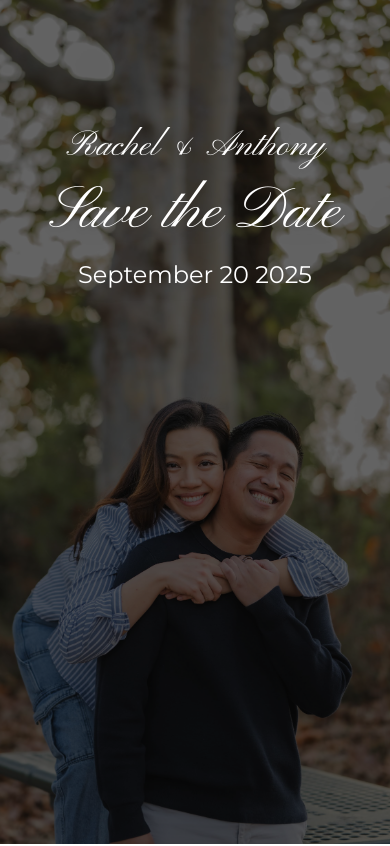
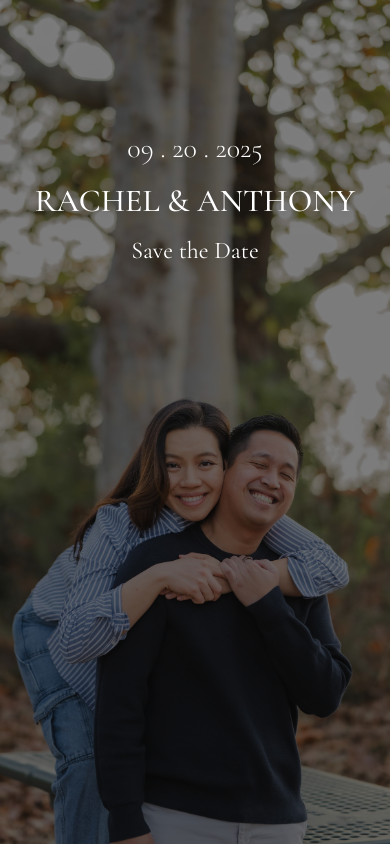
Before and after one commit to anthony-df-nguyen/anthony_rachel, a Next.js app: page /save_the_date in a window 390 px wide. Shown: the top 846 px of the page. Built offline with nearby package versions, Linux system fonts and the light colour scheme.

Commit message:
new font

```diff
--- a/app/globals.scss
+++ b/app/globals.scss
@@ -28,9 +28,13 @@ body {
   font-family: var(--fancy);
 }
 
+.titles {
+  font-family: var(--titles);
+}
+
 
 .fancyTitle {
-  @apply text-center fancy text-4xl lg:text-6xl
+  @apply text-center titles text-4xl lg:text-6xl
 }
 
 .absoluteCenter {
@@ -42,5 +46,5 @@ body {
 }
 
 .button {
-  @apply rounded-md bg-[var(--accent)] px-6 py-2 text-xl font-semibold text-white shadow-sm hover:bg-emerald-500 focus-visible:outline focus-visible:outline-2 focus-visible:outline-offset-2 focus-visible:outline-emerald-600
+  @apply rounded-md bg-[var(--accent)] px-4 py-2 text-xl titles tracking-widest font-semibold text-white shadow-sm hover:bg-emerald-500 focus-visible:outline focus-visible:outline-2 focus-visible:outline-offset-2 focus-visible:outline-emerald-600 opacity-90
 }
--- a/app/layout.tsx
+++ b/app/layout.tsx
@@ -1,6 +1,6 @@
 import type { Metadata } from "next";
 import Header from "../components/Archive/Header2";
-import { Pinyon_Script, Playfair_Display, Montserrat, Raleway } from "next/font/google";
+import { Pinyon_Script, Trirong, Montserrat, Cormorant_Garamond } from "next/font/google";
 import "./globals.scss";
 
 const Fancy = Pinyon_Script({
@@ -9,11 +9,23 @@ const Fancy = Pinyon_Script({
   preload: false,
 });
 
+// const Body = Raleway({
+//   weight: ["400", "500", "600", "700", "800"],
+//   variable: "--body",
+//   preload: false,
+// });
+
 const Body = Montserrat({
-  weight: ["100","200","300","400", "500", "600", "700", "800"],
+  weight: ["100", "200", "300","400", "500", "600", "700", "800"],
   variable: "--body",
   preload: false,
 });
+
+const Titles = Cormorant_Garamond({
+  weight: ["300","400", "500", "600", "700"],
+  variable: "--titles",
+  preload: false,
+})
 
 export const metadata: Metadata = {
   title: "Save the Date | Rachel & Anthony",
@@ -28,7 +40,7 @@ export default function RootLayout({
   return (
     <html lang="en">
       <meta name="robots" content="noindex,nofollow" />
-      <body className={`${Fancy.variable} ${Body.variable} antialiased`}>
+      <body className={`${Fancy.variable} ${Body.variable} ${Titles.variable} antialiased`}>
         <div className="pt-100 relative">{children}</div>
       </body>
     </html>
--- a/app/realHome.tsx
+++ b/app/realHome.tsx
@@ -17,20 +17,23 @@ export default function Home() {
       <div className="absolute top-0 left-0 w-full h-screen">
         <HeroImage
           portraitPhotoIndex={32}
-          landscapePhotoIndex={19}
+          landscapePhotoIndex={4}
           justify="start"
           opacity={0.5}
-          breakpoint={1300}
+          breakpoint={768}
         >
-          <div className="fancy text-white text-center text-6xl xl:text-7xl drop-shadow-lg">
-            We're Getting Married!
+          <div className="titles text-center text-white font-extralight text-[1.75rem] xl:text-[2.5rem] 2xl:text-[3rem]  drop-shadow-lg">
+            <div className="">09 . 20 . 2025</div>
           </div>
-          <div className="mt-4 body text-center text-white font-semibold text-xl xl:text-4xl  drop-shadow-lg">
-            September 20 2025
+          <div className="mt-2 titles uppercase text-white font-medium text-center text-[2rem] xl:text-[2.75rem] 2xl:text-[4rem] drop-shadow-lg">
+            Rachel & Anthony
           </div>
-          <div className="mt-4 xl:mt-7 body text-center text-white text-md font-light xl:text-2xl drop-shadow-lg">
+          <div className="relative mt-2 titles text-center text-white text-[1.5rem] xl:text-[1.75rem] 2xl:text-[2.25rem] drop-shadow-lg">
             <CountdownTimer />
           </div>
+          <a className="button mt-4" href="https://www.zola.com/wedding/anthonyandrachelseptember20/rsvp">
+            <button>RSVP</button>
+          </a>
         </HeroImage>
       </div>
       <div className="h-screen" />
--- a/app/save_the_date/page.tsx
+++ b/app/save_the_date/page.tsx
@@ -1,19 +1,27 @@
 import HeroImage from "@/components/Hero/Hero";
+import HeroSlideshow from "@/components/Hero/HeroSlidershow";
 import Section from "@/components/Section";
 import Header from "@/components/Navigation/Header";
 
 export default function SaveTheDate() {
   return (
     <div>
-      <HeroImage portraitPhotoIndex={32} landscapePhotoIndex={9} breakpoint={1200} opacity={0.4} justify="start">
-        <div className="fancy text-white text-center text-4xl xl:text-[3rem] drop-shadow-lg">
+      {/* <HeroSlideshow /> */}
+      <HeroImage
+        portraitPhotoIndex={32}
+        landscapePhotoIndex={4}
+        justify="start"
+        opacity={0.5}
+        breakpoint={768}
+      >
+        <div className="titles text-center text-white font-extralight text-[1.75rem] xl:text-[2.5rem] 2xl:text-[3rem]  drop-shadow-lg">
+          <div className="">09 . 20 . 2025</div>
+        </div>
+        <div className="mt-2 titles uppercase text-white font-medium text-center text-[2rem] xl:text-[2.75rem] 2xl:text-[4rem] drop-shadow-lg">
           Rachel & Anthony
         </div>
-        <div className="mt-4 xl:mt-8 fancy text-white text-center text-6xl xl:text-[6rem] drop-shadow-lg">
+        <div className="relative mt-2 titles text-center text-white text-[1.5rem] xl:text-[1.75rem] 2xl:text-[2.25rem] drop-shadow-lg">
           Save the Date
-        </div>
-        <div className="mt-4 xl:mt-8 body text-center text-white font-weight-bold text-2xl xl:text-[2rem] drop-shadow-lg ">
-          September 20 2025
         </div>
       </HeroImage>
       <div className="">
--- a/components/Countdown.tsx
+++ b/components/Countdown.tsx
@@ -78,17 +78,17 @@ const CountdownTimer: React.FC<CountdownTimerProps> = ({ mockNow }) => {
   return (
     <div className="text-center block mx-auto body">
       {timeLeft.months !== undefined ? (
-        <p>
+        <div>
           {timeLeft.months} months | {timeLeft.days} days
-        </p>
+        </div>
       ) : timeLeft.days !== undefined ? (
-        <p>
+        <div>
           {timeLeft.days} days | {timeLeft.hours} hours
-        </p>
+        </div>
       ) : (
-        <p>
+        <div>
           {timeLeft.hours} hours | {timeLeft.minutes} minutes | {timeLeft.seconds} seconds
-        </p>
+        </div>
       )}
     </div>
   );
--- a/components/FAQs/FAQ.tsx
+++ b/components/FAQs/FAQ.tsx
@@ -16,7 +16,7 @@ export default function FAQs() {
               <Disclosure key={faq.question} as="div" className="pt-6">
                 <dt>
                   <DisclosureButton className="group flex w-full items-start justify-between text-left text-gray-900">
-                    <span className="text-base/7 font-semibold">
+                    <span className="text-base/7 font-medium">
                       {faq.question}
                     </span>
                     <span className="ml-6 flex h-7 items-center">
--- a/components/Hero/Hero.tsx
+++ b/components/Hero/Hero.tsx
@@ -87,7 +87,7 @@ const HeroImage = ({
       <div
         className={`absolute inset-0 flex flex-col items-center ${
           (justify === "start" && !isLandscape) && "mt-[15vh] justify-start"
-        } ${isLandscape && "justify-center"}`}
+        } ${isLandscape && "justify-center"} ${justify === "center" && "justify-center"}`}
       >
         {children}
       </div>
--- a/components/Hero/HeroSlidershow.tsx
+++ b/components/Hero/HeroSlidershow.tsx
@@ -1,23 +1,26 @@
 "use client";
 import React from "react";
 import { Fade } from "react-slideshow-image";
-import { CldImage } from "next-cloudinary";
-import { images } from "../Archive/CloudinaryGallery/constants";
+import Image from "next/image";
+import { images } from "../ImageGallery/constants";
 import "react-slideshow-image/dist/styles.css";
 
 const HeroSlideshow = () => {
   return (
     <div className="slide-container">
-      <Fade arrows={false} autoplay infinite canSwipe indicators>
+      <Fade arrows={false} autoplay infinite canSwipe indicators duration={2000}>
         {images.map((img, i) => (
-          <div key={i} className="each-slide lg:rounded-lg overflow-hidden">
-            <CldImage
-              src={`https://res.cloudinary.com/dyiydoztx/image/upload/w_300,q_auto,f_auto/v${img.version}/${img.display_name}.jpg`}
+          <div
+            key={i}
+            className="each-slide w-screen h-screen flex items-center justify-center relative"
+          >
+            <Image
+              src={img.src}
               alt={`Image ${img}`}
-              width={img.width}
-              height={img.height}
-              className={`max-w-full max-h-full object-contain transition-opacity duration-300"
-              }`}
+              fill
+              className="object-cover opacity-70" // Ensures image covers the entire container while maintaining aspect ratio
+              quality={50}
+              sizes="(max-width: 768px) 100vw, (max-width: 1200px) 100vw, 100vw"
             />
           </div>
         ))}
@@ -25,4 +28,5 @@ const HeroSlideshow = () => {
     </div>
   );
 };
+
 export default HeroSlideshow;
--- a/components/Navigation/Header.tsx
+++ b/components/Navigation/Header.tsx
@@ -75,7 +75,7 @@ export default function Example({ transparent = false }: Props): JSX.Element {
 
         {/* Logo */}
         <Link href="/" className="flex lg:flex-1">
-          <div className="fancy text-2xl lg:text-4xl">Rachel & Anthony</div>
+          <div className="titles text-2xl lg:text-4xl">Rachel & Anthony</div>
         </Link>
 
         {/* Empty Placeholder for Alignment */}
--- a/components/Navigation/NavStrip.tsx
+++ b/components/Navigation/NavStrip.tsx
@@ -7,7 +7,7 @@ const NavStrip = () => {
     <div className="">
       <div className="flex items-center justify-center gap-16">
         {navigation.map((row) => (
-          <Link key={row.name} href={row.href} className="body text-sm">
+          <Link key={row.name} href={row.href} className="body text-md">
             {row.name}
           </Link>
         ))}
--- a/components/OurStory.tsx
+++ b/components/OurStory.tsx
@@ -9,7 +9,7 @@ const OurStory = () => {
         orientation="left"
         imageHeightClass="py-[16rem]  md:py-96 lg:py-[30rem]"
       >
-        <div className="body text-3xl text-left font-normal pb-6 border-b-[1px]">
+        <div className="titles text-3xl text-left pb-6 border-b-[1px]">
           He Said
         </div>
         <div className="mt-6">
@@ -66,7 +66,7 @@ const OurStory = () => {
         orientation="right"
         imageHeightClass="py-[16rem]  md:py-96 lg:py-[30rem]"
       >
-        <div className="body text-3xl text-left font-normal pb-6 border-b-[1px]">
+        <div className="titles text-3xl text-left pb-6 border-b-[1px]">
           She Said
         </div>
         <div className="mt-6">
```
